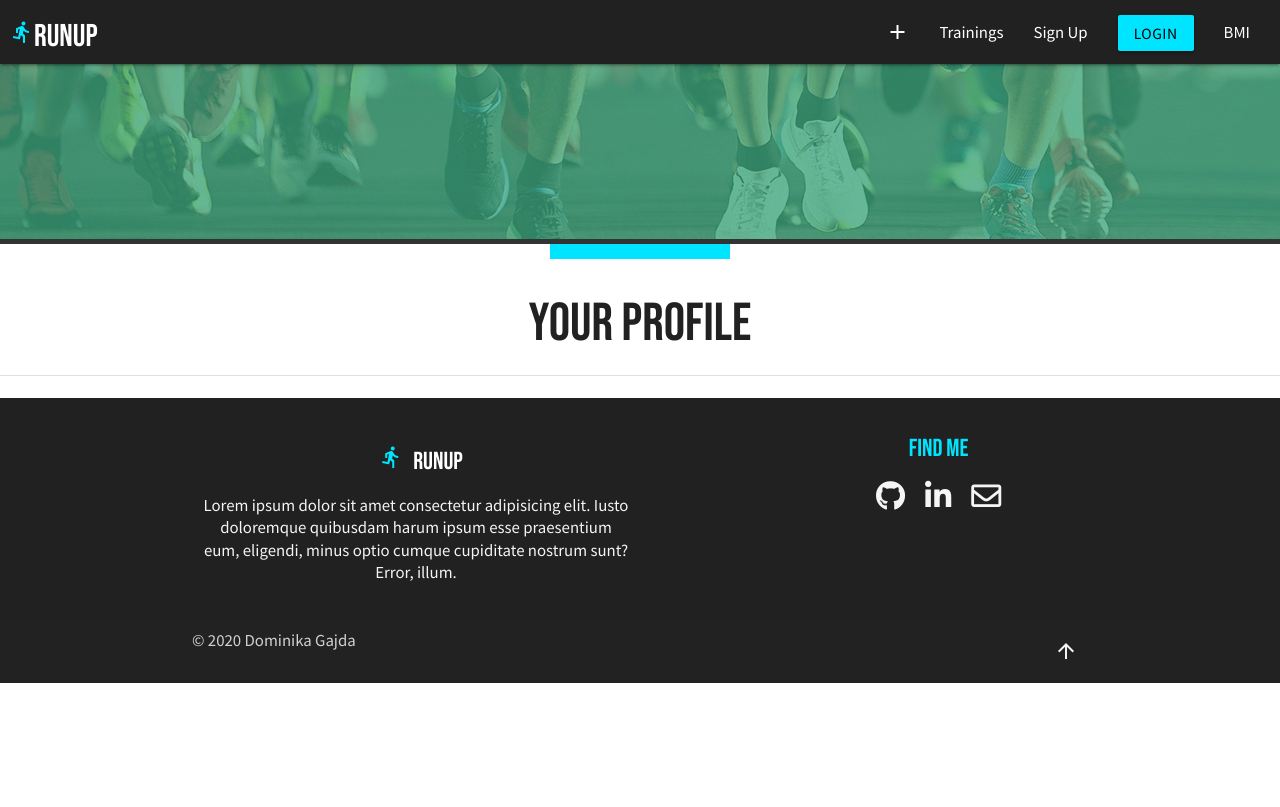
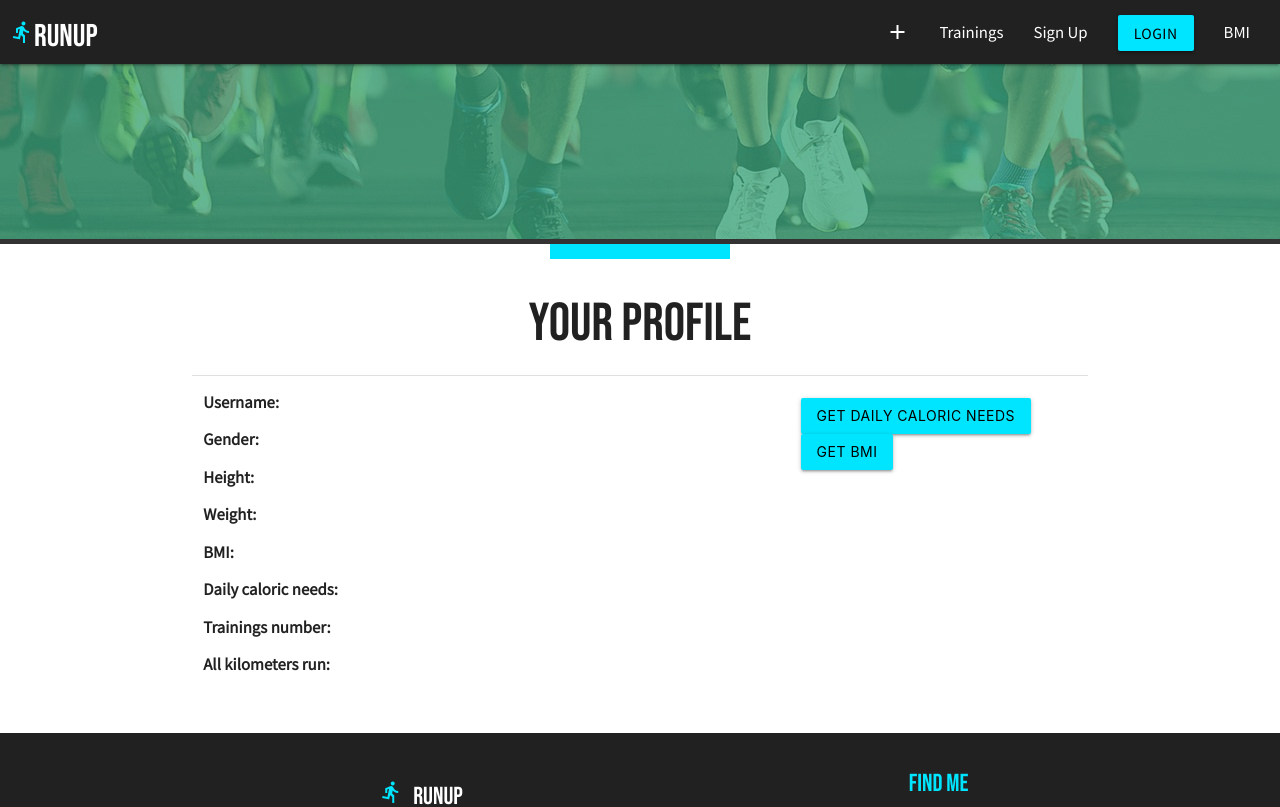
Before and after one commit to dominiika/runningapp-react, a React (Create React App) app: page /profile in a window 1280 px wide. Shown: the top 807 px of the page. Built offline with nearby package versions, Linux system fonts and the light colour scheme.

Commit message:
Update UserProfile and Navbar

```diff
--- a/src/components/Navbar.js
+++ b/src/components/Navbar.js
@@ -175,25 +175,25 @@ function Navbar(props) {
         </ul>
 
         {/* Dropdown menu */}
-        <ul id="dropdown1" class="dropdown-content">
+        <ul id="dropdown1" className="dropdown-content">
           <li>
             <a href="#!">one</a>
           </li>
           <li>
             <a href="#!">two</a>
           </li>
-          <li class="divider" tabIndex="-1"></li>
+          <li className="divider" tabIndex="-1"></li>
           <li>
             <a href="#!">three</a>
           </li>
           <li>
             <a href="#!">
-              <i class="material-icons">view_module</i>four
+              <i className="material-icons">view_module</i>four
             </a>
           </li>
           <li>
             <a href="#!">
-              <i class="material-icons">cloud</i>five
+              <i className="material-icons">cloud</i>five
             </a>
           </li>
         </ul>
--- a/src/components/UserProfile.js
+++ b/src/components/UserProfile.js
@@ -1,14 +1,76 @@
-import React, { useEffect } from 'react';
+import React, { useEffect, useState } from 'react';
 import Divider from './Divider';
 import Header from './Header';
 
 function UserProfile(props) {
+  const [user, setUser] = useState({});
+  const [userProfile, setUserProfile] = useState({});
+  useEffect(() => {
+    if (props.cookies.get('token')) {
+      fetchUser();
+    }
+  }, []);
+
+  const fetchUser = () => {
+    console.log('fetched  detail');
+    fetch(`http://127.0.0.1:5000/users/${props.cookies.get('user')}`, {
+      method: 'GET',
+      headers: {
+        'Content-Type': 'application/json',
+        Authorization: `Bearer ${props.cookies.get('token')}`,
+      },
+    })
+      .then((resp) => resp.json())
+      .then((res) => {
+        setUser(res);
+        setUserProfile(res.user_profile[0]);
+        // setGlobalState({ didLogIn: false, didLogOut: false, refetch: false });
+      })
+      .catch((error) => console.log(error));
+  };
+
+  console.log('user', user);
+  console.log('user profile', userProfile);
   return (
     <section className="section-user-profile">
       <Header />
       <Divider />
-      <h2 className="center">Your profile</h2>
-      <div className="divider"></div>
+      <div className="container">
+        <h2 className="center">Your profile</h2>
+        <div className="divider"></div>
+        <div className="row">
+          <div className="col s12 m8">
+            <p className="bolder-text">Username: {user.username}</p>
+            <p className="bolder-text">Gender: {userProfile.gender}</p>
+            <p className="bolder-text">Height: {userProfile.height}</p>
+            <p className="bolder-text">Weight: {userProfile.weight}</p>
+            {userProfile.bmi !== 0 && (
+              <p className="bolder-text">BMI: {userProfile.bmi}</p>
+            )}
+            {userProfile.daily_cal !== 0 && (
+              <p className="bolder-text">
+                Daily caloric needs: {userProfile.daily_cal}
+              </p>
+            )}
+            <p className="bolder-text">
+              Trainings number: {userProfile.trainings_number}
+            </p>
+            <p className="bolder-text">
+              All kilometers run: {userProfile.kilometers_run}
+            </p>
+          </div>
+          <div className="col s12 m4">
+            <br />
+
+            <button className="btn cyan accent-3 waves-effect waves-dark black-text">
+              Get daily caloric needs
+            </button>
+            <button className="btn cyan accent-3 waves-effect waves-dark black-text">
+              Get BMI
+            </button>
+          </div>
+        </div>
+      </div>
       <br />
     </section>
   );
```
